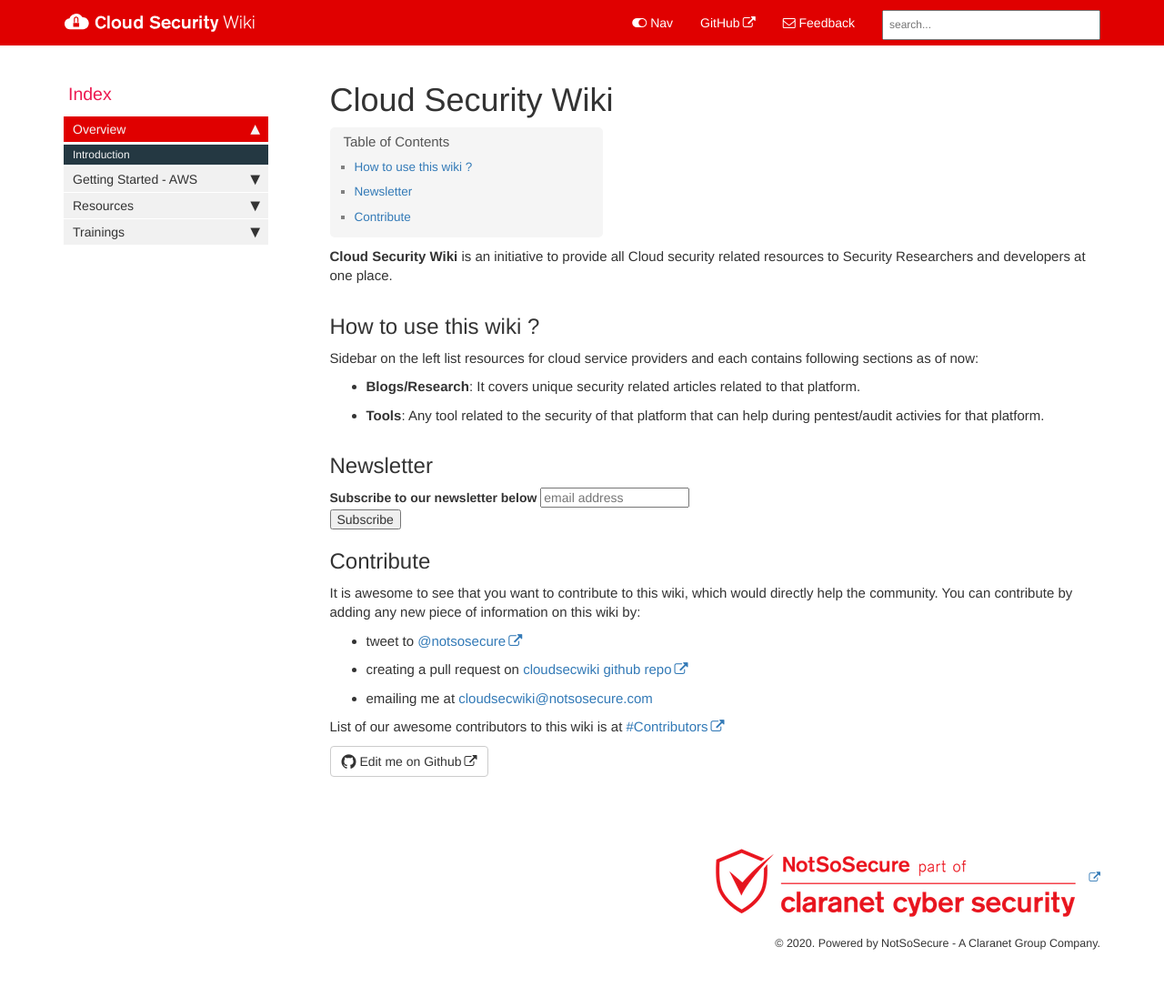
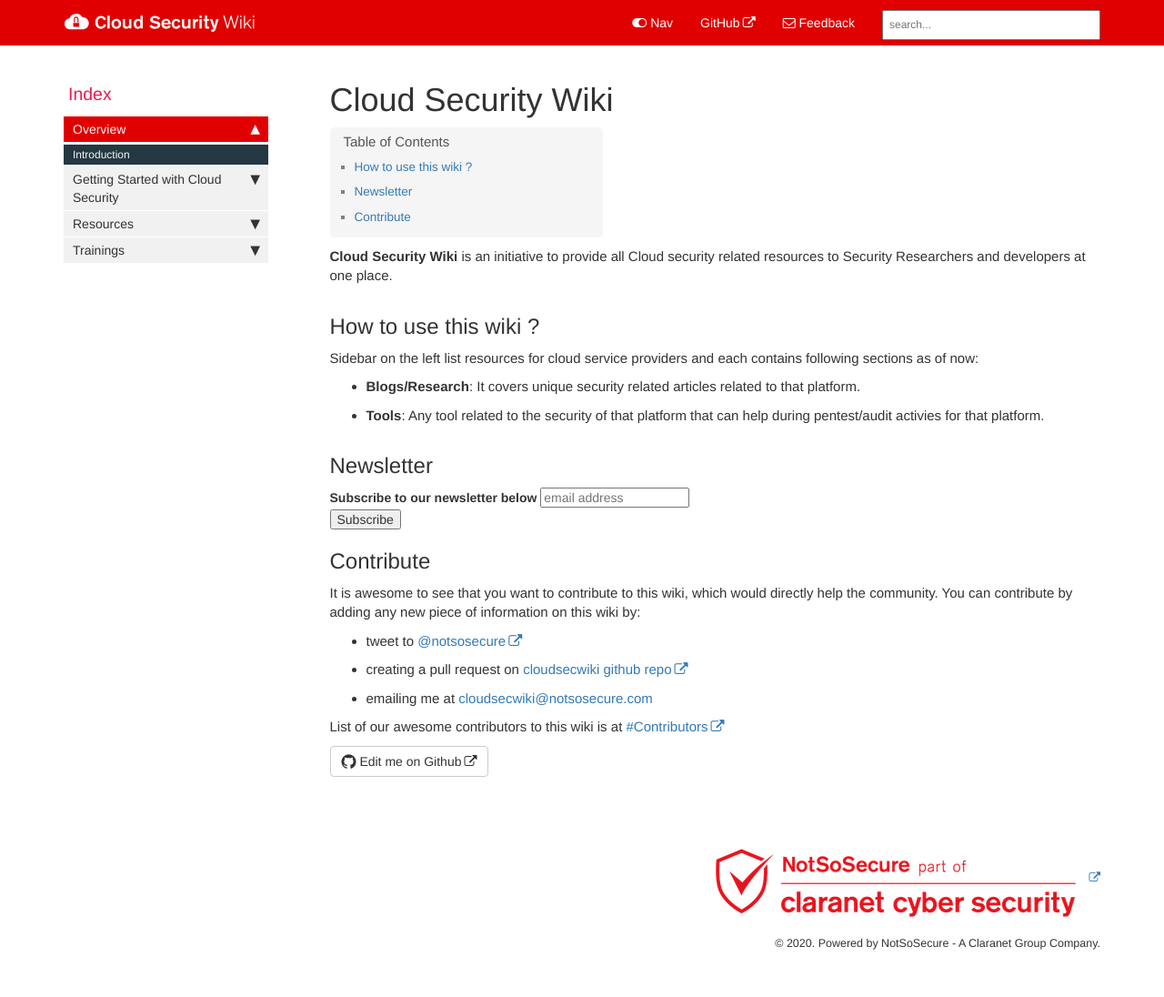
Before and after one commit to NotSoSecure/cloud-sec-wiki, a Jekyll site: the page built from index.md, in a window 1280 px wide. Shown: the whole page at 91% size. Built offline with Jekyll 4.4.1, drawn with Linux system fonts in a browser that asks for light colours; nearby versions of some CDN libraries; comment, search, counter and statistics services are not loaded.

Commit message:
Updated navbar

```diff
--- a/_data/sidebars/mydoc_sidebar.yml
+++ b/_data/sidebars/mydoc_sidebar.yml
@@ -15,11 +15,11 @@ entries:
       output: web
       type: homepage
 
-  - title: "Getting Started - AWS"
+  - title: "Getting Started with Cloud Security"
     output: web
     folderitems:
 
-    - title: "AWS Cloud Configuration Security Review: Setup - Part 1"
+    - title: "AWS Cloud Security Review: Setup - Part 1"
       url: /AWS-Cloud-Configuration-Security-Review-Setup-Part-1.html
       output: web, pdf
       type: pages
```
Also changed, not shown: 9 other files.
